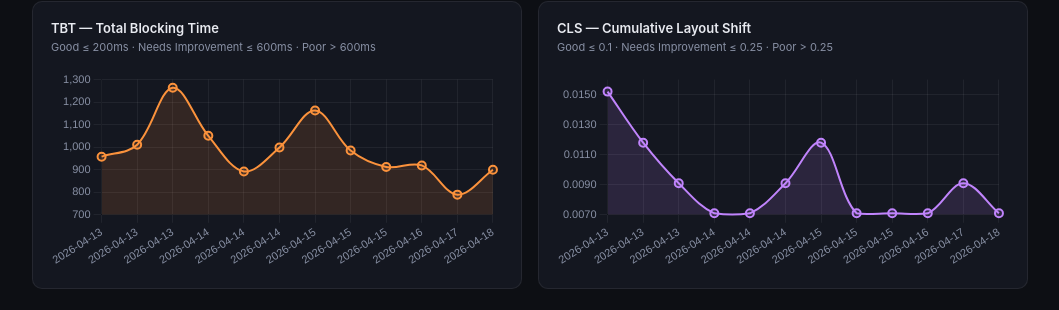
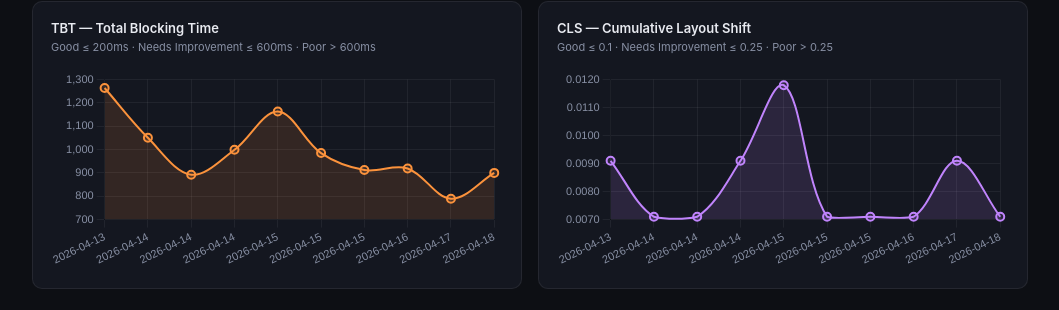
Before and after one commit to AzarTester/MeWatch_Dashboard, a website: page dashboard.html in a window 1280 px wide. Shown: the part 1360-1670 px from the top of the page, without its empty margins (220-1279 px from the left). Drawn offline with nearby package versions, Linux system fonts and the light colour scheme.

Commit message:
Update dashboard.html

```diff
--- a/dashboard.html
+++ b/dashboard.html
@@ -756,6 +756,7 @@ function makeLineChart(canvasId, key, color, labelFn, runs) {
 }
 
 function renderVitalsTrends(runs) {
+  runs = runs.slice(-10);
   makeLineChart('lcpChart', 'lcp', C.lcp, v => v + 's', runs);
   makeLineChart('fcpChart', 'fcp', C.fcp, v => v + 's', runs);
   // TBT — keep in ms (don't divide by 1000)
```
